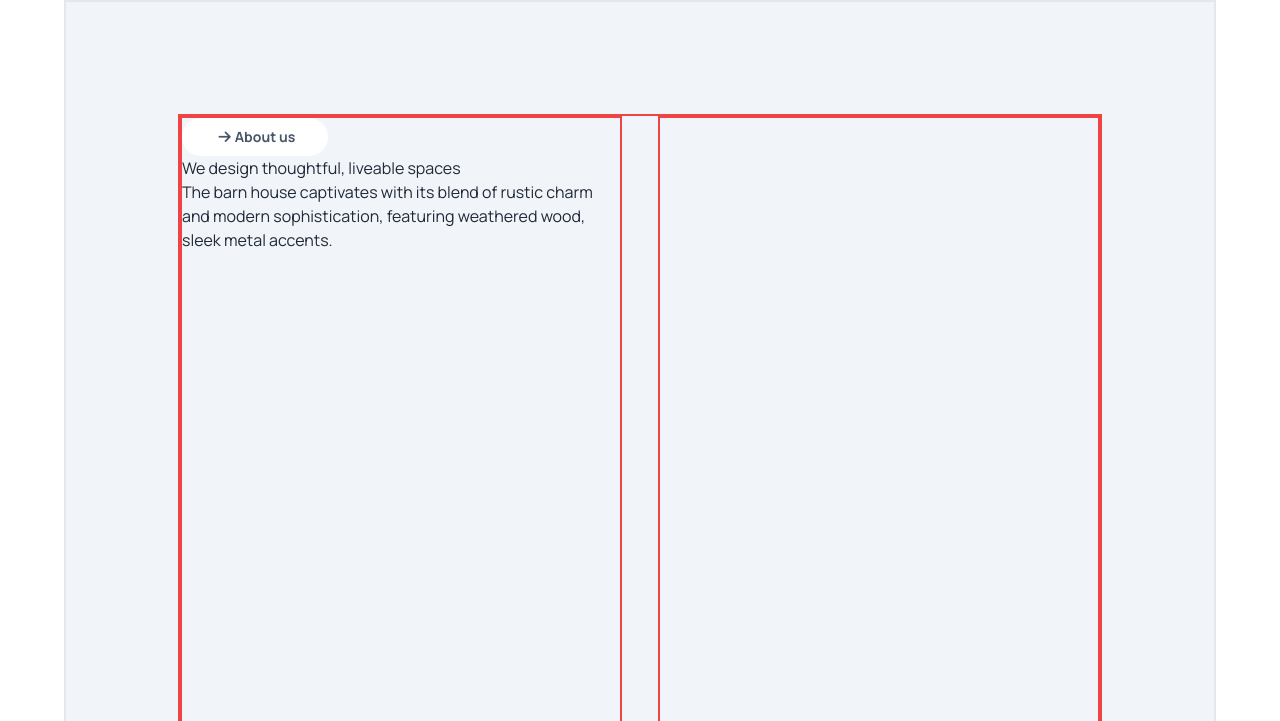
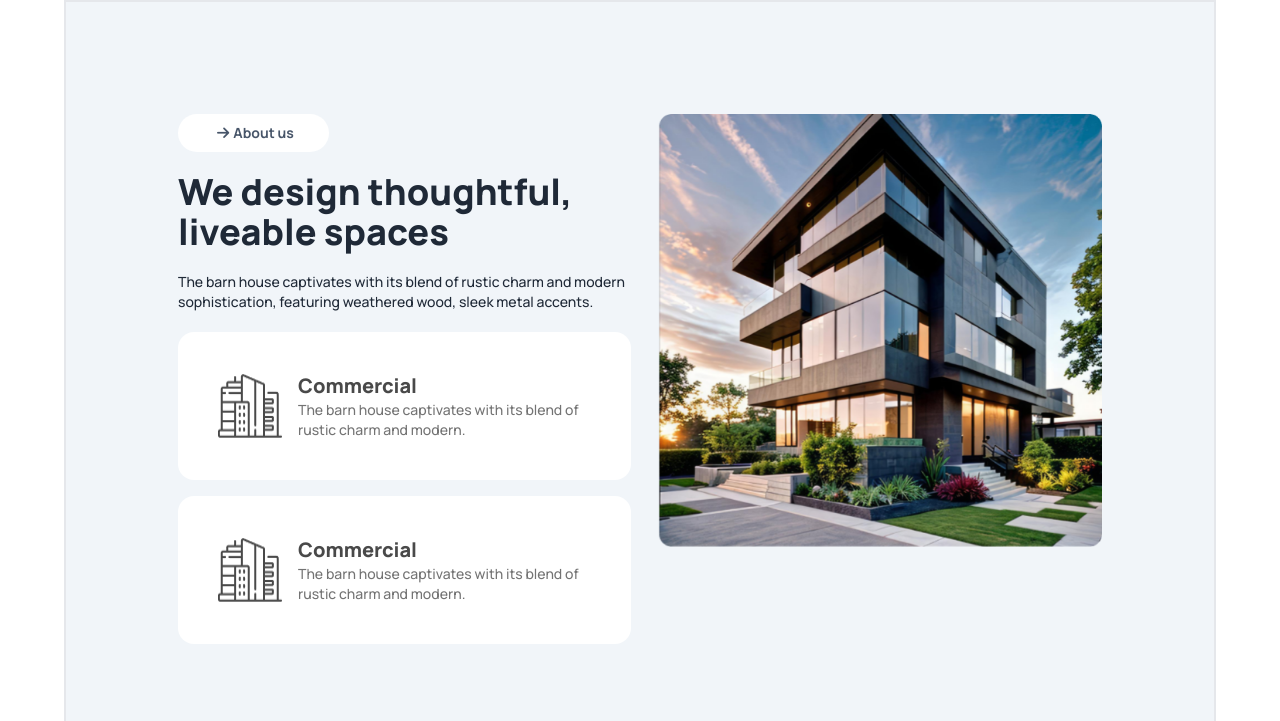
Before and after one commit to Crypt06545/Rinterio-AS-03, a plain HTML site: page index.html in a window 1280 px wide. Shown: the top 721 px of the page. Drawn offline with nearby package versions, Linux system fonts and the light colour scheme.

Commit message:
Complete about us section

```diff
--- a/index.html
+++ b/index.html
@@ -36,29 +36,60 @@
     <main class="lg:w-[90%] md:w-[90%] border-2 mx-auto bg-slate-100">
       <section class="lg:p-28 p-6">
         <!-- About us  -->
-        <div class="border-2 border-red-500 lg:flex justify-between">
-          <div class="lg:w-[48%] h-[700px] border-2 border-red-500">
+        <div class="lg:flex justify-between">
+          <div class="lg:w-[49%]">
             <div>
+              <div class="space-y-5">
                 <h3
                   class="text-slate-600 font-bold text-sm bg-white rounded-3xl lg:w-1/3 text-center py-2"
                 >
                   <i class="fa-solid fa-arrow-right m-1"></i>About us
                 </h3>
-              <h1 class="">We design thoughtful, liveable spaces</h1>
-              <p>
+                <h1 class="text-4xl font-extrabold">
+                  We design thoughtful, <br />liveable spaces
+                </h1>
+                <p class="text-sm font-medium">
                   The barn house captivates with its blend of rustic charm and
                   modern sophistication, featuring weathered wood, sleek metal
                   accents.
                 </p>
-              <div></div>
+                <div class="flex flex-col gap-4">
+                  <div class="flex bg-white p-10 rounded-2xl gap-4">
+                    <img src="./assets/commercial.png" alt="" />
+                    <div>
+                      <h3 class="font-extrabold text-xl text-[#494949]">
+                        Commercial
+                      </h3>
+                      <p class="font-medium text-sm text-[#737373]">
+                        The barn house captivates with its blend of rustic charm
+                        and modern.
+                      </p>
+                    </div>
+                  </div>
+                  <div class="flex bg-white p-10 rounded-2xl gap-4">
+                    <img src="./assets/commercial.png" alt="" />
+                    <div>
+                      <h3 class="font-extrabold text-xl text-[#494949]">
+                        Commercial
+                      </h3>
+                      <p class="font-medium text-sm text-[#737373]">
+                        The barn house captivates with its blend of rustic charm
+                        and modern.
+                      </p>
+                    </div>
+                  </div>
+                </div>
+              </div>
             </div>
           </div>
 
-          <div class="lg:w-[48%] h-[700px] border-2 border-red-500"></div>
+          <div class="lg:w-[48%] ]">
+            <img class="w-full" src="./assets/Rectangle.png" alt="" />
+          </div>
         </div>
         <!-- client review -->
         <div
-          class="grid lg:grid-cols-4 md:grid-cols-2 grid-cols-1 bg-white rounded-3xl gap-4"
+          class="grid lg:grid-cols-4 md:grid-cols-2 grid-cols-1 bg-white rounded-3xl gap-4 mt-20"
         >
           <div class="p-4 flex flex-col justify-center items-center">
             <i class="fa-regular fa-message text-gray-400 text-xl"></i>
```
Lines whose indentation alone changed are shown as unchanged.
